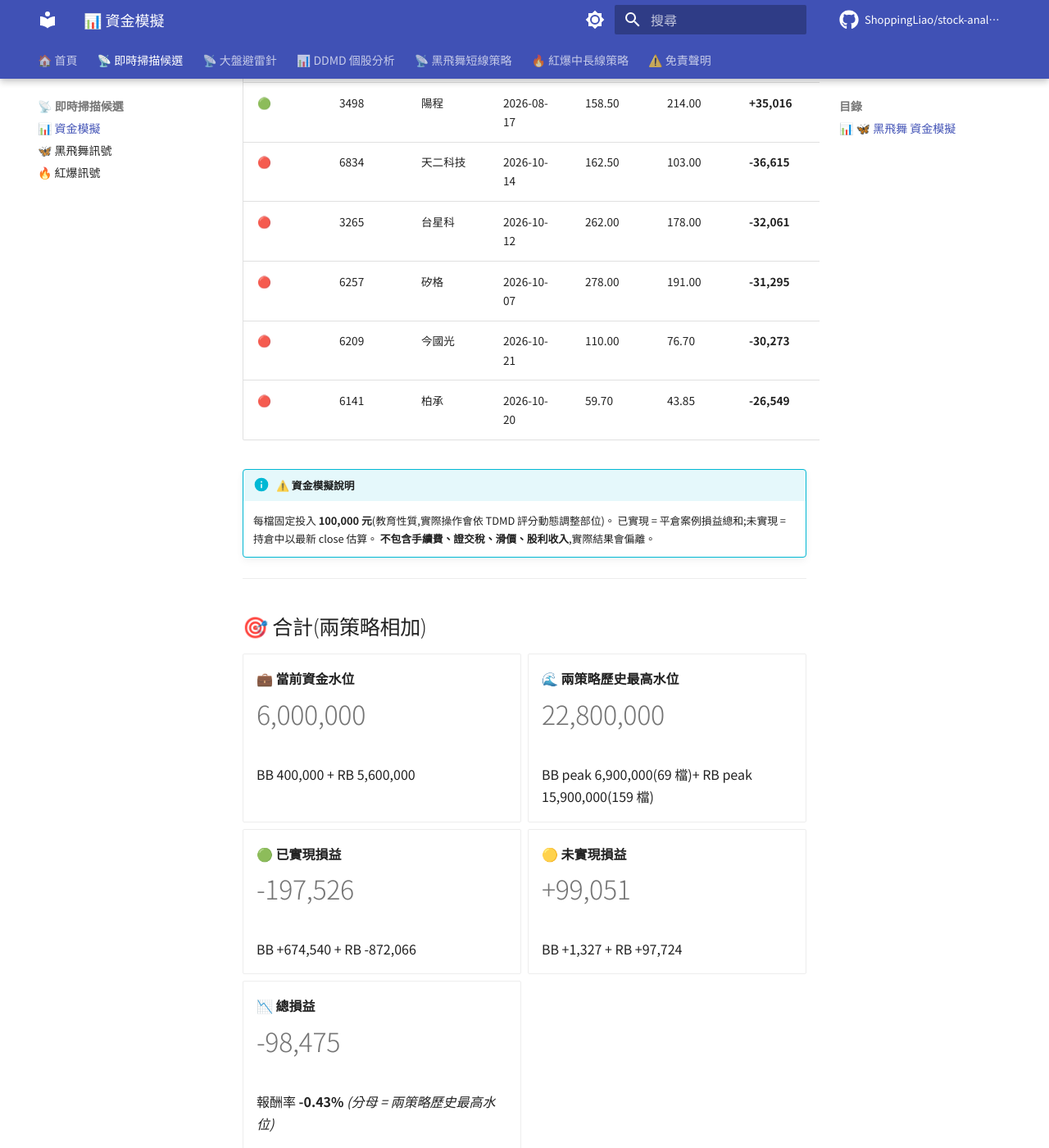
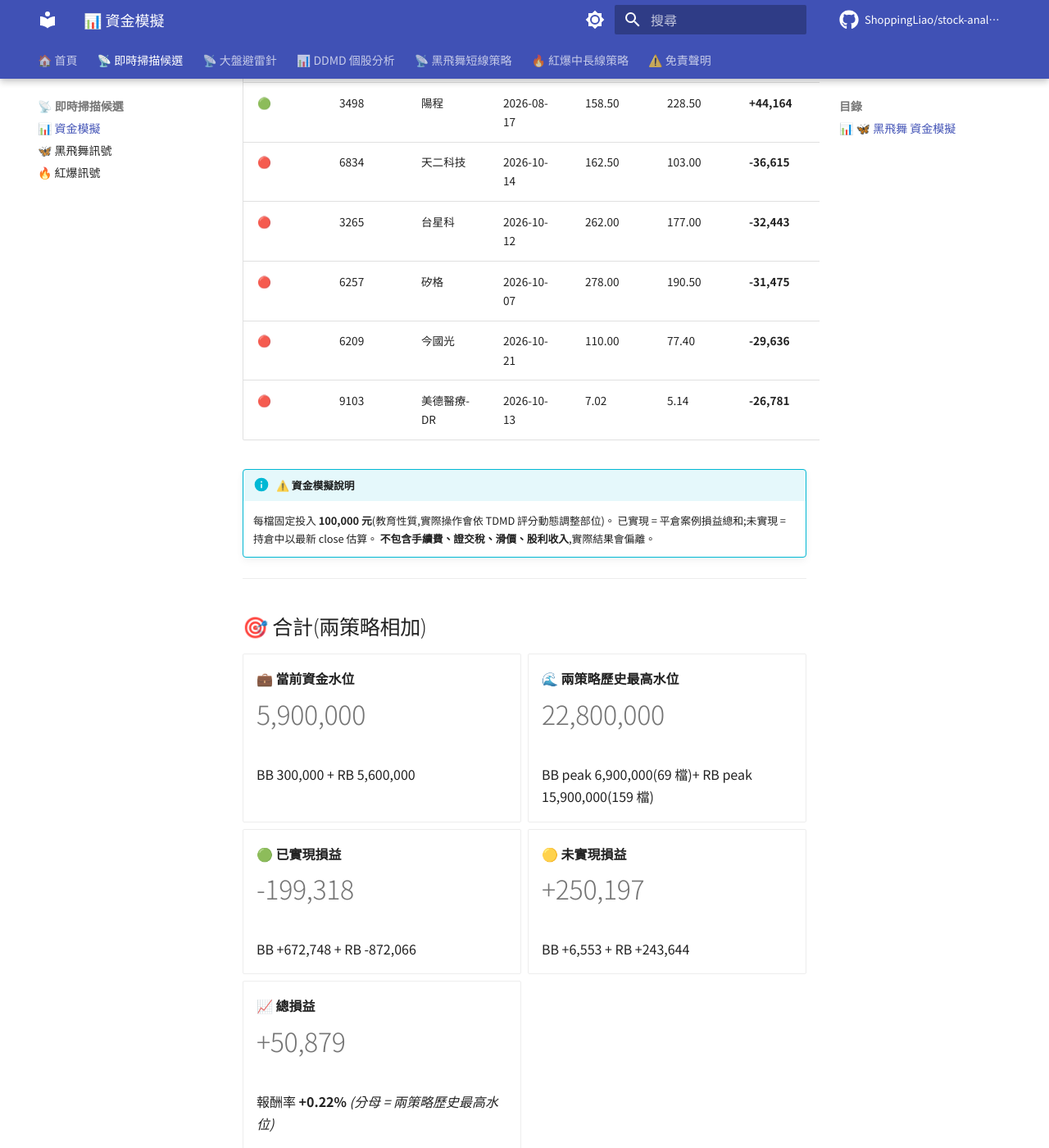
Before and after one commit to ShoppingLiao/stock-analysis-public, an MkDocs documentation site: the page built from docs/signals_capital.md, in a window 1280 px wide and 1400 px high, scrolled down 2834 px. Shown: the whole window at 82% size. Built offline with MkDocs 1.6.1 and Material for MkDocs 9.7.7, drawn with Linux system fonts in a browser that asks for light colours; comment, search, counter and statistics services are not loaded; some of the changed text lies outside the part shown.

Commit message:
docs(signals): update BB + RB + capital (2026-11-04)

```diff
--- a/docs/signals_capital.md
+++ b/docs/signals_capital.md
@@ -17,9 +17,9 @@
 
 -   **💼 當前資金水位**
 
-    # 400,000
+    # 300,000
 
-    持倉 4 檔 × 100,000
+    持倉 3 檔 × 100,000
 
 -   **🌊 歷史最高水位**
 
@@ -29,33 +29,33 @@
 
 -   **🟢 已實現損益**
 
-    # +674,540
+    # +672,748
 
-    勝率 31.9% / 373 檔已平倉
+    勝率 31.8% / 374 檔已平倉
 
 -   **🟡 未實現損益**
 
-    # +1,327
+    # +6,553
 
-    持倉 4 檔(現價 vs 進場價)
+    持倉 3 檔(現價 vs 進場價)
 
 -   **📈 總損益**
 
-    # +675,867
+    # +679,301
 
-    報酬率 **+9.80%** _(分母 = 歷史最高水位 6,900,000)_
+    報酬率 **+9.84%** _(分母 = 歷史最高水位 6,900,000)_
 
 </div>
 
-> **💡 解讀**:這個策略歷史上**同時最多持有 69 檔**(在 2026-05-28),代表「玩這個策略至少要準備 **6,900,000 元**」才不會因資金不夠錯過訊號。當前只佔用 400,000(4 檔)。
+> **💡 解讀**:這個策略歷史上**同時最多持有 69 檔**(在 2026-05-28),代表「玩這個策略至少要準備 **6,900,000 元**」才不會因資金不夠錯過訊號。當前只佔用 300,000(3 檔)。
 
 ### 持倉中 — Top 5 獲利 / 虧損
 
 | 排名 | 代號 | 公司名 | 進場日 | 進場價 | 現價 | 損益 | 損益% |
 |------|------|--------|--------|--------|------|------|-------|
-| 🟢 | 2412 | 中華電 | 2026-10-28 | 156.50 | 159.00 | **+1,597** | **+1.60%** |
-| 🟢 | 4904 | 遠傳 | 2026-10-20 | 112.00 | 112.50 | **+446** | **+0.45%** |
-| 🔴 | 1101 | 台泥 | 2026-10-28 | 27.90 | 27.70 | **-717** | **-0.72%** |
+| 🟢 | 2412 | 中華電 | 2026-10-28 | 156.50 | 161.50 | **+3,195** | **+3.19%** |
+| 🟢 | 4904 | 遠傳 | 2026-10-20 | 112.00 | 114.00 | **+1,786** | **+1.79%** |
+| 🟢 | 2412 | 中華電 | 2026-11-03 | 159.00 | 161.50 | **+1,572** | **+1.57%** |
 
 !!! info "⚠️ 資金模擬說明"
     每檔固定投入 **100,000 元**(教育性質,實際操作會依 TDMD 評分動態調整部位)。
@@ -90,15 +90,15 @@
 
 -   **🟡 未實現損益**
 
-    # +97,724
+    # +243,644
 
     持倉 56 檔(現價 vs 進場價)
 
 -   **📉 總損益**
 
-    # -774,342
+    # -628,421
 
-    報酬率 **-4.87%** _(分母 = 歷史最高水位 15,900,000)_
+    報酬率 **-3.95%** _(分母 = 歷史最高水位 15,900,000)_
 
 </div>
 
@@ -108,16 +108,16 @@
 
 | 排名 | 代號 | 公司名 | 進場日 | 進場價 | 現價 | 損益 | 損益% |
 |------|------|--------|--------|--------|------|------|-------|
-| 🟢 | 2033 | 佳大 | 2026-08-28 | 25.65 | 70.10 | **+173,294** | **+173.29%** |
-| 🟢 | 2466 | 冠西電 | 2026-10-01 | 128.50 | 342.00 | **+166,148** | **+166.15%** |
-| 🟢 | 2221 | 大甲 | 2026-09-02 | 83.20 | 128.50 | **+54,447** | **+54.45%** |
-| 🟢 | 1709 | 和益 | 2026-08-13 | 30.65 | 44.00 | **+43,556** | **+43.56%** |
-| 🟢 | 3498 | 陽程 | 2026-08-17 | 158.50 | 214.00 | **+35,016** | **+35.02%** |
+| 🟢 | 2033 | 佳大 | 2026-08-28 | 25.65 | 77.10 | **+200,585** | **+200.58%** |
+| 🟢 | 2466 | 冠西電 | 2026-10-01 | 128.50 | 330.50 | **+157,198** | **+157.20%** |
+| 🟢 | 2221 | 大甲 | 2026-09-02 | 83.20 | 141.00 | **+69,471** | **+69.47%** |
+| 🟢 | 1709 | 和益 | 2026-08-13 | 30.65 | 48.40 | **+57,912** | **+57.91%** |
+| 🟢 | 3498 | 陽程 | 2026-08-17 | 158.50 | 228.50 | **+44,164** | **+44.16%** |
 | 🔴 | 6834 | 天二科技 | 2026-10-14 | 162.50 | 103.00 | **-36,615** | **-36.62%** |
-| 🔴 | 3265 | 台星科 | 2026-10-12 | 262.00 | 178.00 | **-32,061** | **-32.06%** |
-| 🔴 | 6257 | 矽格 | 2026-10-07 | 278.00 | 191.00 | **-31,295** | **-31.29%** |
-| 🔴 | 6209 | 今國光 | 2026-10-21 | 110.00 | 76.70 | **-30,273** | **-30.27%** |
-| 🔴 | 6141 | 柏承 | 2026-10-20 | 59.70 | 43.85 | **-26,549** | **-26.55%** |
+| 🔴 | 3265 | 台星科 | 2026-10-12 | 262.00 | 177.00 | **-32,443** | **-32.44%** |
+| 🔴 | 6257 | 矽格 | 2026-10-07 | 278.00 | 190.50 | **-31,475** | **-31.47%** |
+| 🔴 | 6209 | 今國光 | 2026-10-21 | 110.00 | 77.40 | **-29,636** | **-29.64%** |
+| 🔴 | 9103 | 美德醫療-DR | 2026-10-13 | 7.02 | 5.14 | **-26,781** | **-26.78%** |
 
 !!! info "⚠️ 資金模擬說明"
     每檔固定投入 **100,000 元**(教育性質,實際操作會依 TDMD 評分動態調整部位)。
@@ -132,9 +132,9 @@
 
 -   **💼 當前資金水位**
 
-    # 6,000,000
+    # 5,900,000
 
-    BB 400,000 + RB 5,600,000
+    BB 300,000 + RB 5,600,000
 
 -   **🌊 兩策略歷史最高水位**
 
@@ -144,21 +144,21 @@
 
 -   **🟢 已實現損益**
 
-    # -197,526
+    # -199,318
 
-    BB +674,540 + RB -872,066
+    BB +672,748 + RB -872,066
 
 -   **🟡 未實現損益**
 
-    # +99,051
+    # +250,197
 
-    BB +1,327 + RB +97,724
+    BB +6,553 + RB +243,644
 
--   **📉 總損益**
+-   **📈 總損益**
 
-    # -98,475
+    # +50,879
 
-    報酬率 **-0.43%** _(分母 = 兩策略歷史最高水位)_
+    報酬率 **+0.22%** _(分母 = 兩策略歷史最高水位)_
 
 </div>
 
```
Also changed, not shown: docs/signals_black_butterfly.md (+7 -15 lines).
